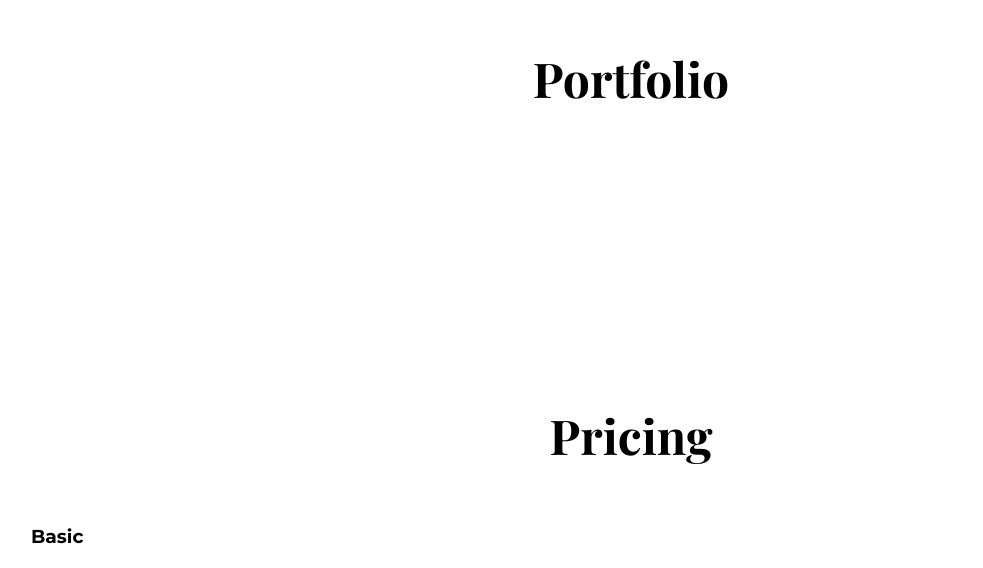
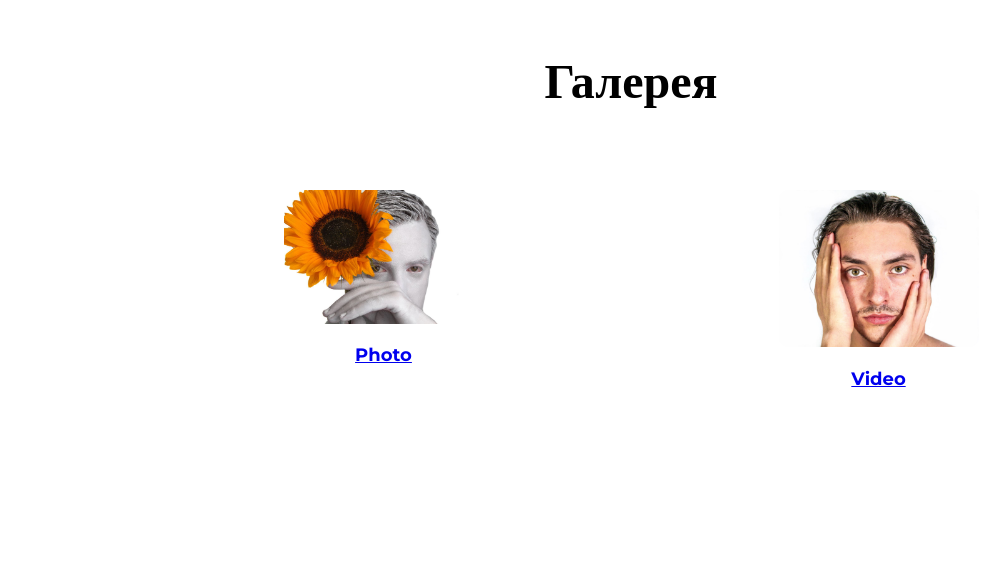
Before and after one commit to AlinaSerbenchuk/AlinaV2, a plain HTML site: page index.html in a window 1280 px wide. Shown: the part 1500-2068 px from the top of the page, without its empty margins (9-992 px from the left). Drawn offline with nearby package versions, Linux system fonts and the light colour scheme.

Commit message:
forth commit

```diff
--- a/index.html
+++ b/index.html
@@ -55,9 +55,22 @@
         </div>
     </section>
 
-    <section id="portfolio">
-        <h2>Portfolio</h2>
-
+    <section id="gallery">
+        <h2>Галерея</h2>
+        <div class="gallery-container">
+            <div class="gallery-item">
+                <a href="photo-gallery.html">
+                    <img src="/images/pictures.jpg" alt="Photo Gallery">
+                    <p>Photo</p>
+                </a>
+            </div>
+            <div class="gallery-item">
+                <a href="video-gallery.html">
+                    <img src="/images/videos.jpg" alt="Video Gallery">
+                    <p>Video</p>
+                </a>
+            </div>
+        </div>
     </section>
 
     <!-- Photo Gallery Modal -->
@@ -90,6 +103,7 @@
     </section>
 
 
+
     <script src="script.js"></script>
     <script>
         document.addEventListener('DOMContentLoaded', function() {
--- a/styles.css
+++ b/styles.css
@@ -263,14 +263,13 @@ h2::after {
     overflow: auto; /* Enable scrolling if items overflow */
     width: 90%; /* Increase the width for a wider gallery */
     max-width: 1000px; /* Increase the maximum width */
-    height: 70vh; /* Adjust the height for a better shape */
     margin: 20px auto; /* Center the gallery horizontally and add top/bottom margin */
-    border: 3px solid #ddd; /* Add a slightly thicker border for emphasis */
-    box-shadow: 0 6px 12px rgba(0, 0, 0, 0.15); /* Enhance the shadow for more depth */
+
     padding: 15px; /* Increase padding for better spacing */
     box-sizing: border-box; /* Include padding and border in the element's total width and height */
     border-radius: 10px; /* Add rounded corners for a softer look */
-    background-color: #f9f9f9; /* Optional: Add a subtle background color */
+    justify-content: center;
+    gap: 20px;
 }
 .gallery-item {
     flex: 1 1 28%; /* Adjust the size of each item for better layout */
@@ -429,3 +428,24 @@ h2::after {
         margin: 0 10px;
     }
 }
+
+.gallery-item {
+    text-align: center;
+}
+
+.gallery-item img {
+    width: 200px; /* Adjust size as needed */
+    height: auto;
+    border-radius: 10px;
+    transition: transform 0.3s;
+}
+
+.gallery-item img:hover {
+    transform: scale(1.05);
+}
+
+.gallery-item p {
+    margin-top: 10px;
+    font-size: 18px;
+    font-weight: bold;
+}
```
Also changed, not shown: images/pictures.jpg (added), images/videos.jpg (added).
